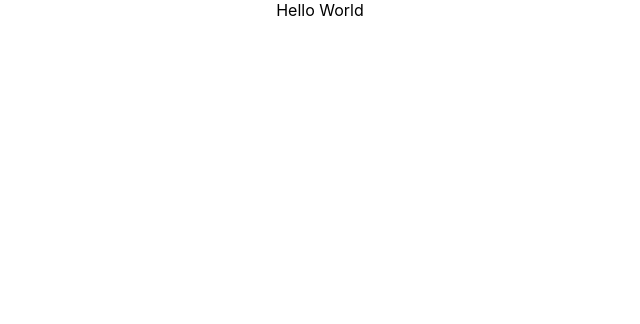
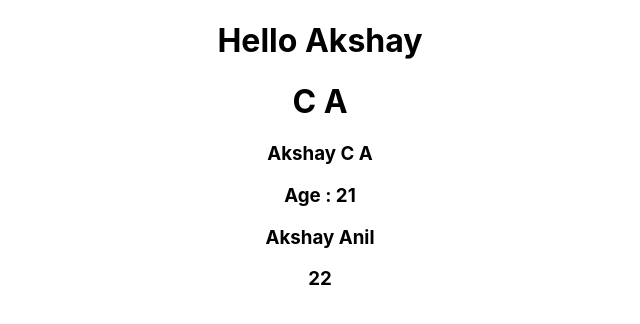
Before and after one commit to Akshay-C-A/newapp, a React (Create React App) app: page / in a window 1280 px wide. Shown: the top 324 px of the page, without its empty margins (320-960 px from the left). Built offline with nearby package versions, Linux system fonts and the light colour scheme.

Commit message:
tutorial one

```diff
--- a/src/App.js
+++ b/src/App.js
@@ -2,9 +2,36 @@ import logo from './logo.svg';
 import './App.css';
 
 function App() {
+  const name = "Akshay";
+  const name2 = <h1>C A</h1>;
   return (
     <div className="App">
-      Hello World
+      <h1>Hello {name}</h1>
+      {name2}
+
+    < User />
+    < User2 name="Akshay Anil" age={22} />
+
+
+    </div>
+
+  );
+}
+
+const User = () => {
+  return(
+    <div>
+      <h3>Akshay C A</h3>
+      <h3>Age : 21</h3>
+    </div>
+  );
+}
+
+const User2 = (props) => {
+  return(
+    <div>
+      <h3>{props.name}</h3>
+      <h3>{props.age}</h3>
     </div>
   );
 }
```
